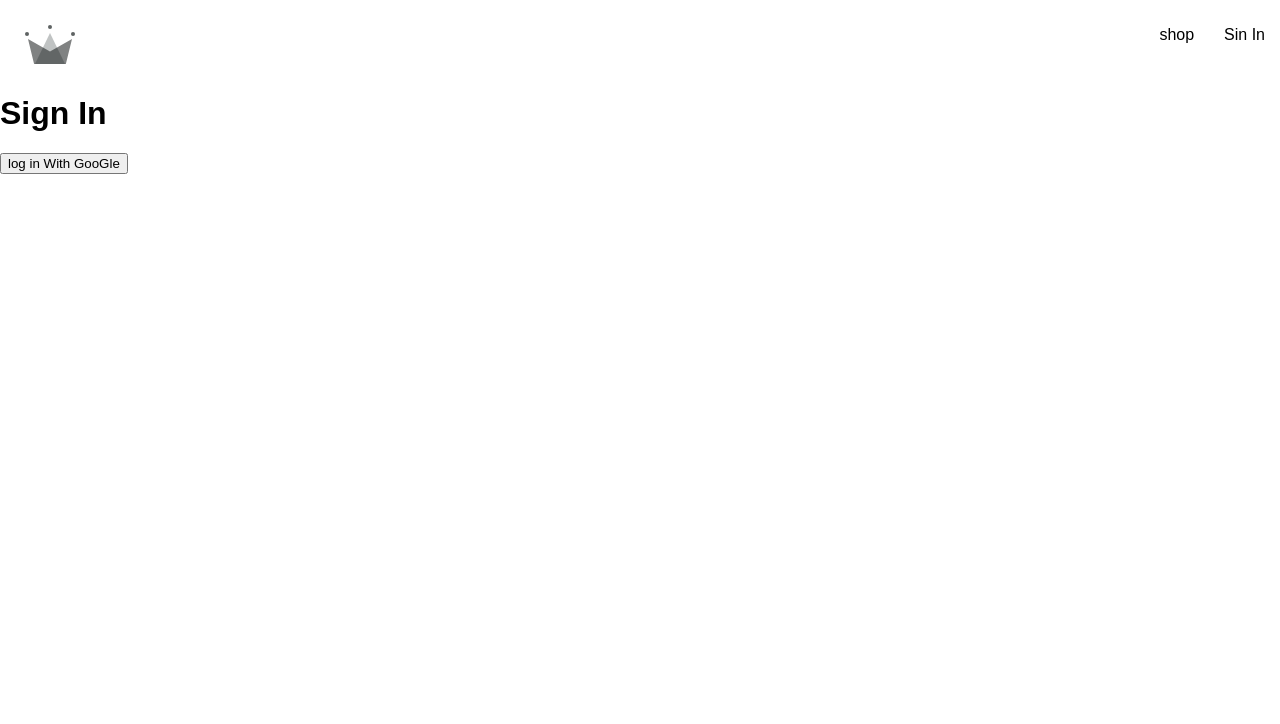
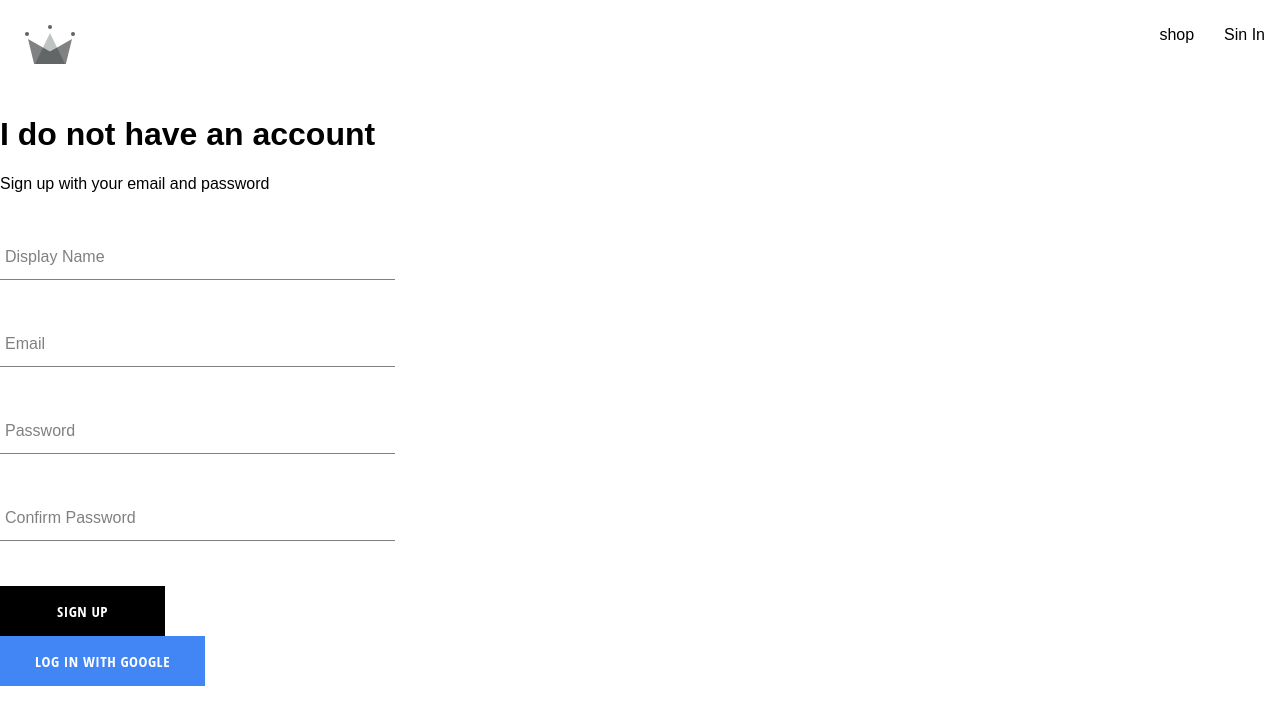
Before and after one commit to mohsin6991/warda-clothing, a React (Create React App) app: page /sing in a window 1280 px wide. Shown: the top 724 px of the page. Built offline with nearby package versions, Linux system fonts and the light colour scheme.

Commit message:
create singup form ,create the form componet , create button component

```diff
--- /dev/null
+++ b/src/componts/button/button.compnent.jsx
@@ -0,0 +1,16 @@
+import './button.styles.scss';
+
+const BUTTON_TYPE_CLASSES = {
+    google: 'google-sign-in',
+    inverted: 'inverted',
+};
+
+const Button = ({ children, buttonType, ...otherProps }) => {
+    return (
+        <button className={`button-container ${BUTTON_TYPE_CLASSES[buttonType]}`} {...otherProps}>
+            {children}
+        </button>
+    );
+}
+
+export default Button;
--- /dev/null
+++ b/src/componts/button/button.styles.scss
@@ -0,0 +1,46 @@
+.button-container {
+  min-width: 165px;
+  width: auto;
+  height: 50px;
+  letter-spacing: 0.5px;
+  line-height: 50px;
+  padding: 0 35px 0 35px;
+  font-size: 15px;
+  background-color: black;
+  color: white;
+  text-transform: uppercase;
+  font-family: 'Open Sans Condensed';
+  font-weight: bolder;
+  border: none;
+  cursor: pointer;
+  display: flex;
+  justify-content: center;
+
+  &:hover {
+    background-color: white;
+    color: black;
+    border: 1px solid black;
+  }
+
+  &.google-sign-in {
+    background-color: #4285f4;
+    color: white;
+
+    &:hover {
+      background-color: #357ae8;
+      border: none;
+    }
+  }
+
+  &.inverted {
+    background-color: white;
+    color: black;
+    border: 1px solid black;
+
+    &:hover {
+      background-color: black;
+      color: white;
+      border: none;
+    }
+  }
+}
--- a/src/componts/sing-in/singup.jsx
+++ b/src/componts/sing-in/singup.jsx
@@ -1,15 +1,18 @@
+
 import {signInWithGooglePopup ,createUserDocumentFromAuth}from '../../utilts/firebase/firebase-utlits'
+import SingupForm from '../../componts/singup-component/singupForm';
+import Button from "../button/button.compnent"
 const singIn=()=>{
         const LogGoogleUser =async()=>{
             const {user} = await signInWithGooglePopup();
-            console.log(result);
+            //console.log(result);
 
             createUserDocumentFromAuth(user)
     };
     return(
         <div>
-            <h1>Sign In</h1>
-            <button onClick={LogGoogleUser}>log in With GooGle </button>
+            <SingupForm/>
+            <Button buttonType='google'  onClick={LogGoogleUser}>log in With GooGle </Button>
         </div>
     );};
 export default singIn;
--- /dev/null
+++ b/src/componts/singup-component/form-input.styles.scss
@@ -0,0 +1,64 @@
+$sub-color: grey;
+$main-color: black;
+
+@mixin shrinkLabel{
+  top: -14px;
+  font-size: 12px;
+  color: $main-color;
+}
+
+.group{
+  position: relative;
+  margin: 45px 0;
+
+  .form-input {
+    background: none;
+    background-color: white;
+    color: $sub-color;
+    font-size: 18px;
+    padding: 10px 10px 10px 5px;
+    display: block;
+    width: 100%;
+    border: none;
+    border-radius: 0;
+    border-bottom: 1px solid $sub-color;
+    margin: 25px 0;
+
+    &:focus {
+      outline: none;
+    }
+
+    &:focus ~ .form-input-label {
+      @include shrinkLabel();
+    }
+  }
+
+  input[type='password'] {
+    letter-spacing: 0.3em;
+  }
+
+  .form-input-label {
+    color: $sub-color;
+    font-size: 16px;
+    font-weight: normal;
+    position: absolute;
+    pointer-events: none;
+    left: 5px;
+    top: 10px;
+    transition: 300ms ease all;
+
+    &.shrink {
+      @include shrinkLabel();
+    }
+  }
+}
+.signup-container{
+  display: flex;
+  flex-direction: column;
+  width: 380px;
+  h2{
+    margin: 10px 0;
+  }
+
+
+}
--- /dev/null
+++ b/src/componts/singup-component/form.jsx
@@ -0,0 +1,18 @@
+import './form-input.styles.scss';
+
+const FormInput = ({ label, ...otherProps }) => {
+    return (
+        <div className="group">
+            <input className="form-input" {...otherProps} />
+            {
+                label && (
+                    <label className={`${otherProps.value.length ? 'shrink' : ''} form-input-label`}>
+                        {label}
+                    </label>
+                )
+            }
+        </div>
+    );
+}
+
+export default FormInput;
--- /dev/null
+++ b/src/componts/singup-component/singupForm.jsx
@@ -0,0 +1,96 @@
+import { useState } from "react";
+import {createAuthUserWithEmailAndPassword ,createUserDocumentFromAuth} from "../../utilts/firebase/firebase-utlits";
+import FormInput from "../singup-component/form";
+import Button from "../button/button.compnent"
+import './form-input.styles.scss'
+
+
+const SignupForm = () => {
+    const defaultFormFields = {
+        displayName: '',
+        email: '',
+        password: '',
+        confirmPassword: '',
+    };
+
+    const [formFields, setFormFields] = useState(defaultFormFields);
+    const { displayName, email, password, confirmPassword } = formFields;
+
+    const resetFormFields = () => {
+        setFormFields(defaultFormFields);
+    };
+
+    const handleChange = (event) => {
+        const { name, value } = event.target;
+        setFormFields({ ...formFields, [name]: value });
+    };
+
+    const handleSubmit = async (event) => {
+        event.preventDefault();
+
+        if (password !== confirmPassword) {
+            alert("Passwords do not match");
+            return;
+        }
+
+        try {
+            const userCredential = await createAuthUserWithEmailAndPassword(email, password);
+            await createUserDocumentFromAuth(userCredential.user, { displayName });
+            resetFormFields();
+        } catch (error) {
+            if (error.code === 'auth/email-already-in-use') {
+                alert('Cannot create user, email already in use');
+            } else {
+                console.error('Error creating user', error);
+            }
+        }
+    };
+
+    return (
+        <div className="signup-container">
+            <h1>I do not have an account</h1>
+            <span>Sign up with your email and password</span>
+            <form onSubmit={handleSubmit}>
+                <FormInput
+                    label='Display Name'
+                    type="text"
+                    name="displayName"
+                   // placeholder="Enter Your Display Name"
+                    required
+                    onChange={handleChange}
+                    value={displayName}
+                />
+                <FormInput
+                    label='Email'
+                    type="email"
+                    name="email"
+                   // placeholder="Enter Your Email"
+                    required
+                    onChange={handleChange}
+                    value={email}
+                />
+                <FormInput
+                    label='Password'
+                    type="password"
+                    name="password"
+                   // placeholder="Enter Your Password"
+                    required
+                    onChange={handleChange}
+                    value={password}
+                />
+                <FormInput
+                    label='Confirm Password'
+                    type="password"
+                    name="confirmPassword"
+                  //  placeholder="Confirm Your Password"
+                    required
+                    onChange={handleChange}
+                    value={confirmPassword}
+                />
+                <Button type="submit">Sign Up</Button>
+            </form>
+        </div>
+    );
+};
+
+export default SignupForm;
--- a/src/utilts/firebase/firebase-utlits.js
+++ b/src/utilts/firebase/firebase-utlits.js
@@ -1,24 +1,17 @@
-// Import the functions you need from the SDKs you need
+// // Import the functions you need from the SDKs you need
 import { initializeApp } from "firebase/app";
-
-//import { Firestore } from "firebase/firestore";
-// TODO: Add SDKs for Firebase products that you want to use
-// https://firebase.google.com/docs/web/setup#available-libraries
 import {
     getAuth,
-    signInWithRedirect,
     signInWithPopup,
-    GoogleAuthProvider
-}from 'firebase/auth';
-
+    GoogleAuthProvider,
+    createUserWithEmailAndPassword,
+} from 'firebase/auth';
 import {
   getFirestore,
   doc,
   getDoc,
   setDoc
 } from 'firebase/firestore';
-
-//
 
 // Your web app's Firebase configuration
 const firebaseConfig = {
@@ -33,39 +26,43 @@
 // Initialize Firebase
 const app = initializeApp(firebaseConfig);
 
-const provider =new GoogleAuthProvider();
-
+const provider = new GoogleAuthProvider();
 provider.setCustomParameters({
   prompt: "select_account"
-})
+});
+
 export const auth = getAuth();
-export const signInWithGooglePopup=()=>signInWithPopup(auth,provider);
-export const db = getFirestore();
-export const createUserDocumentFromAuth = async (userAuth) => {
-  const userDocRef= doc(db,'users',userAuth.uid);
+export const signInWithGooglePopup = () => signInWithPopup(auth, provider);
+export const db = getFirestore(app);
+
+export const createUserDocumentFromAuth = async (userAuth,additionalInformation={}) => {
+  const userDocRef = doc(db, 'users', userAuth.uid);
   console.log(userDocRef);
 
-  const userSnapshot=await getDoc(userDocRef);
+  const userSnapshot = await getDoc(userDocRef);
 
   console.log(userSnapshot);
-  console.log();
 
-  if(!userSnapshot.exists()){
-    const {displayName,email}=userAuth;
-    const createdAt=new Date();
-    try{
-      await setDoc(userDocRef,{
+  if (!userSnapshot.exists()) {
+    const { displayName, email } = userAuth;
+    const createdAt = new Date();
+    try {
+      await setDoc(userDocRef, {
         displayName,
         email,
         createdAt,
-      })
-      }catch(error){
-        console.log('error creating the user',error.message);
-      }
+        ...additionalInformation
+      });
+    } catch (error) {
+      console.log('error creating the user', error.message);
+    }
+  }
+  return {
+    userDocRef,
+  };
+}
 
-    }
-    return{
-      userDocRef,
-    }
-
-  };
+export const createAuthUserWithEmailAndPassword = async (email, password) => {
+  if (!email || !password) return;
+  return await createUserWithEmailAndPassword(auth, email, password);
+}
```
